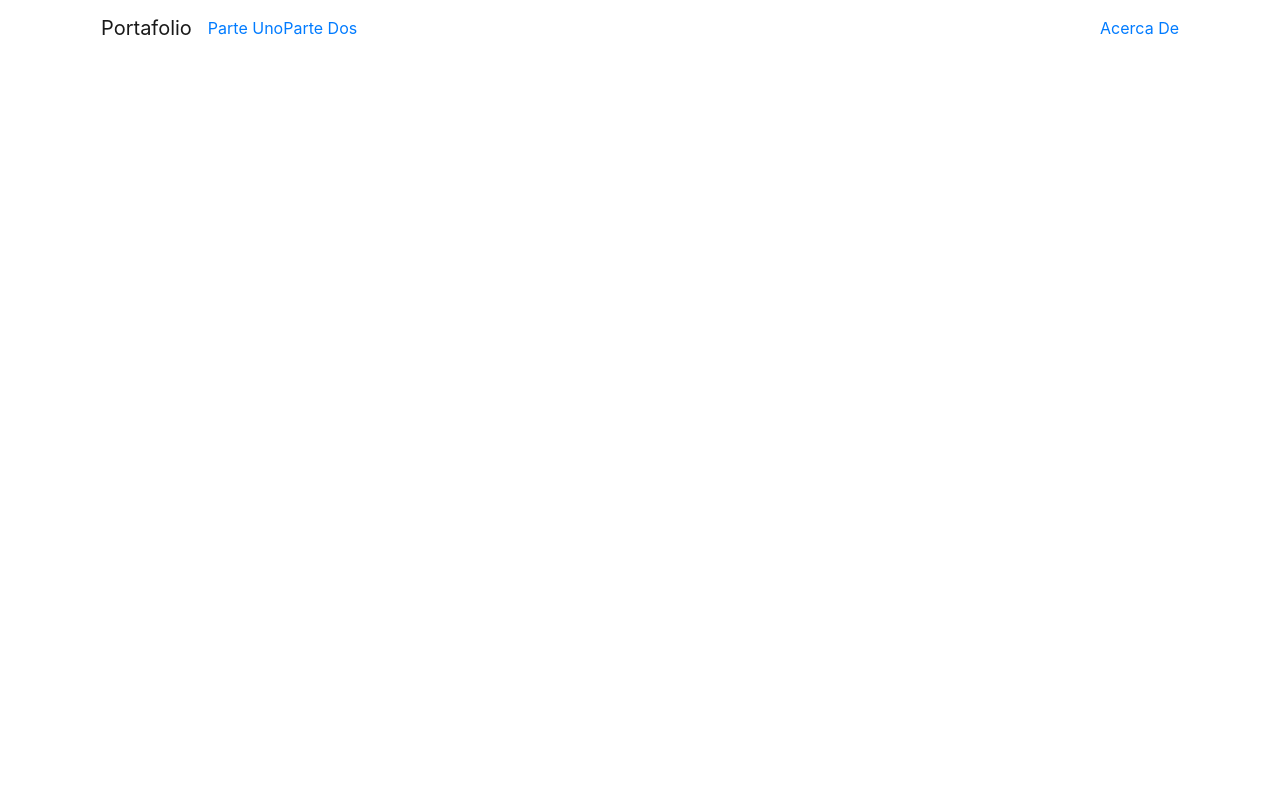
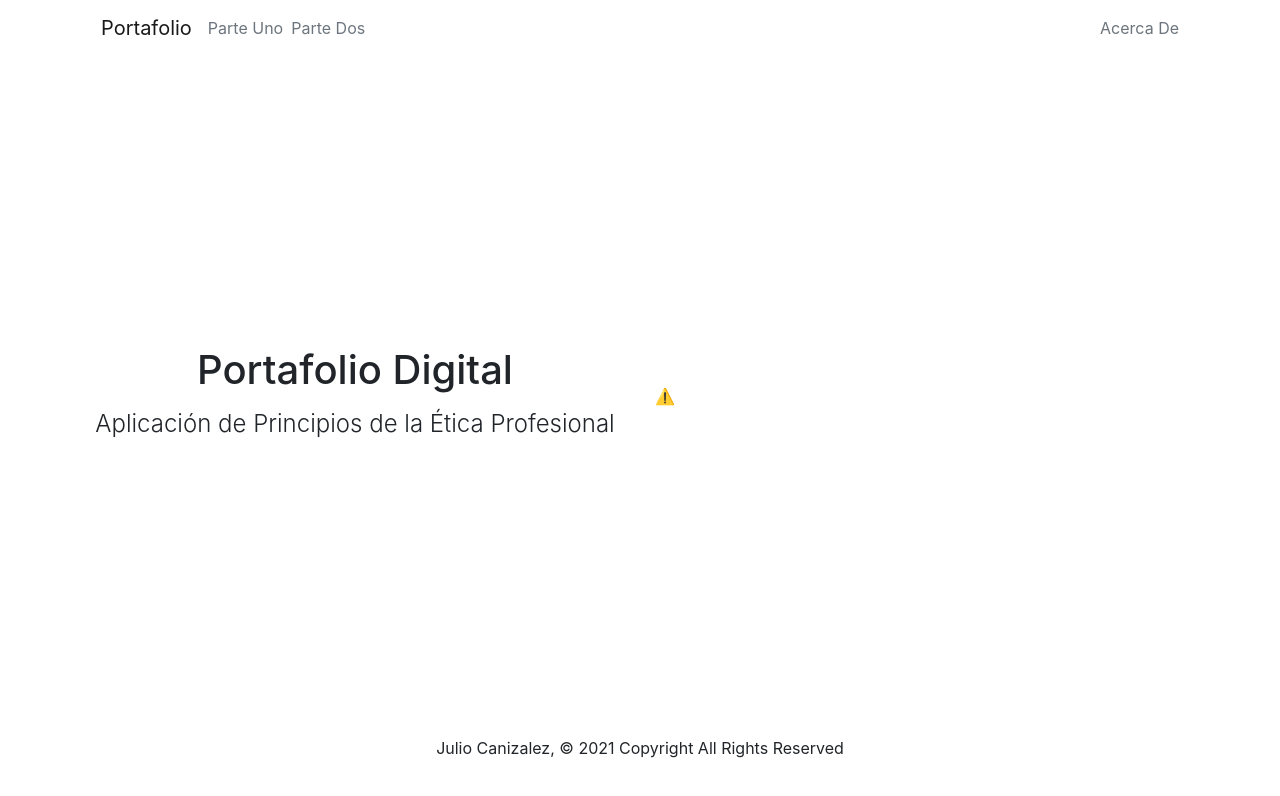
Before and after one commit to juliocanizalez/portafolio-etica, a React (Create React App) app: page / in a window 1280 px wide. Shown: the top 796 px of the page. Built offline with nearby package versions, Linux system fonts and the light colour scheme; no server answers.

Commit message:
:hammer: [ADD] animations for pages

```diff
--- a/src/containers/About.jsx
+++ b/src/containers/About.jsx
@@ -1,18 +1,25 @@
 import React from 'react'
 import Header from '../components/General/Header'
+import Footer from '../components/General/Footer'
 import { Container, Card, Row } from 'react-bootstrap'
+import { motion } from 'framer-motion'
 
 const About = () => {
     return (
         <>
-            <Header />
+            <Header parteUno="text-secondary mr-2" parteDos="text-secondary" acercaDe="text-dark" />
+            <motion.div
+                initial={{ opacity: 0 }}
+                animate={{ opacity: 1 }}
+                transition={{ duration: 1 }}
+            >
                 <Container fluid>
-                <Row className="justify-content-center align-items-center" style={{height: '85vh'}}>
+                    <Row className="justify-content-center align-items-center" style={{ height: '85vh' }}>
                         <Card style={{ width: '20rem' }} className="shadow-lg">
                             <Card.Img variant="top" src="https://res.cloudinary.com/dqaav1s3t/image/upload/v1619754200/Web/_DSC9684_xvyyki.jpg" />
                             <Card.Body>
-                        <Card.Title>Julio Canizalez</Card.Title>
-                        <Card.Text>
+                                <Card.Title className="text-center">Julio Canizalez</Card.Title>
+                                <Card.Text className="text-center">
                                     Desarrollador Fullstack, actualmente estudiante de Ingeniería en Desarrollo de Software
                                 </Card.Text>
 
@@ -20,6 +27,7 @@ const About = () => {
                         </Card>
                     </Row>
                 </Container>
+            </motion.div>
         </>
     )
 }
--- a/src/containers/Home.jsx
+++ b/src/containers/Home.jsx
@@ -1,10 +1,45 @@
 import React from 'react'
 import Header from '../components/General/Header'
+import Footer from '../components/General/Footer'
+import { Player, Controls } from '@lottiefiles/react-lottie-player'
+import { Container, Row, Col } from 'react-bootstrap'
+import { motion } from 'framer-motion'
 
 const Home = () => {
     return (
         <>
-            <Header />
+            <Header parteUno="text-secondary mr-2" parteDos="text-secondary" acercaDe="text-secondary" />
+            <motion.div
+                initial={{ opacity: 0 }}
+                animate={{ opacity: 1 }}
+                transition={{ duration: 1 }}
+            >
+                <Container>
+                    <Row style={{ height: '85vh' }} className="justify-content-center align-items-center">
+                        <Col sm lg="6">
+                            <h1 className="text-center">
+                                Portafolio Digital
+                            </h1>
+                            <h4 className="font-weight-light mt-3 text-center">
+                                Aplicación de Principios de la Ética Profesional
+                            </h4>
+                        </Col>
+                        <Col sm lg="6">
+                            <Player
+                                autoplay
+                                loop
+                                src='https://assets6.lottiefiles.com/packages/lf20_eijHZ0.json'
+                                style={{ height: 'auto', width: '90%' }}
+                            >
+                                <Controls visible={false}></Controls>
+                            </Player>
+                        </Col>
+
+                    </Row>
+                </Container>
+                <Footer />
+            </motion.div>
+
         </>
     )
 }
--- a/src/containers/NotFound.jsx
+++ b/src/containers/NotFound.jsx
@@ -2,13 +2,18 @@ import React from 'react'
 import { Player, Controls } from '@lottiefiles/react-lottie-player'
 import { Container, Row } from 'react-bootstrap'
 import Header from '../components/General/Header'
-
+import { motion } from 'framer-motion'
 
 const NotFound = () => {
     return (
         <Container fluid>
-            <Header/>
-            <Row style={{height: '83vh'}} className="justify-content-center align-items-center">
+            <Header parteUno="text-secondary mr-2" parteDos="text-secondary" acercaDe="text-secondary" />
+            <motion.div
+                initial={{ opacity: 0 }}
+                animate={{ opacity: 1 }}
+                transition={{ duration: 1 }}
+            >
+                <Row style={{ height: '83vh' }} className="justify-content-center align-items-center">
                     <Player
                         autoplay
                         loop
@@ -19,7 +24,7 @@ const NotFound = () => {
                     </Player>
                 </Row>
                 <h4 className="font-weight-light text-dark text-center">Lo sentimos, no econtramos la página que buscas</h4>
-
+            </motion.div>
         </Container>
     )
 }
```
Lines whose indentation alone changed are shown as unchanged.
